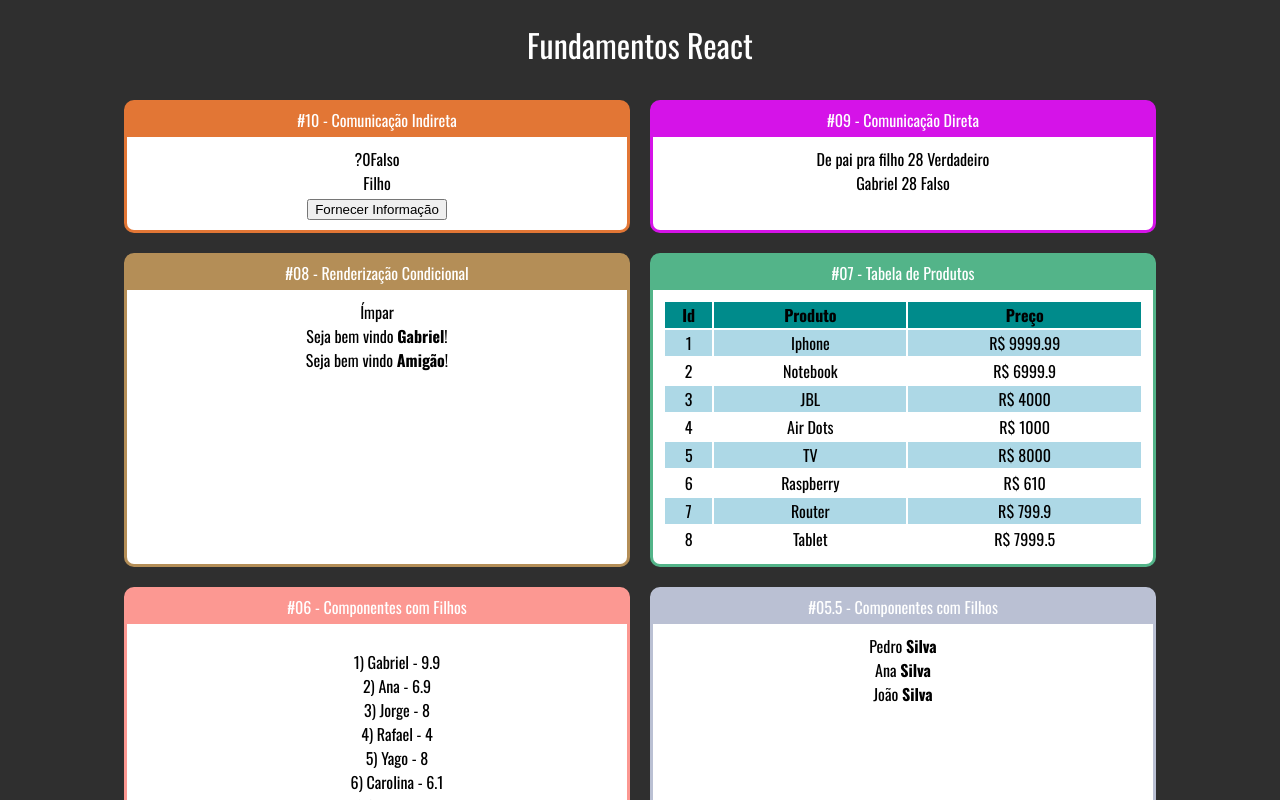
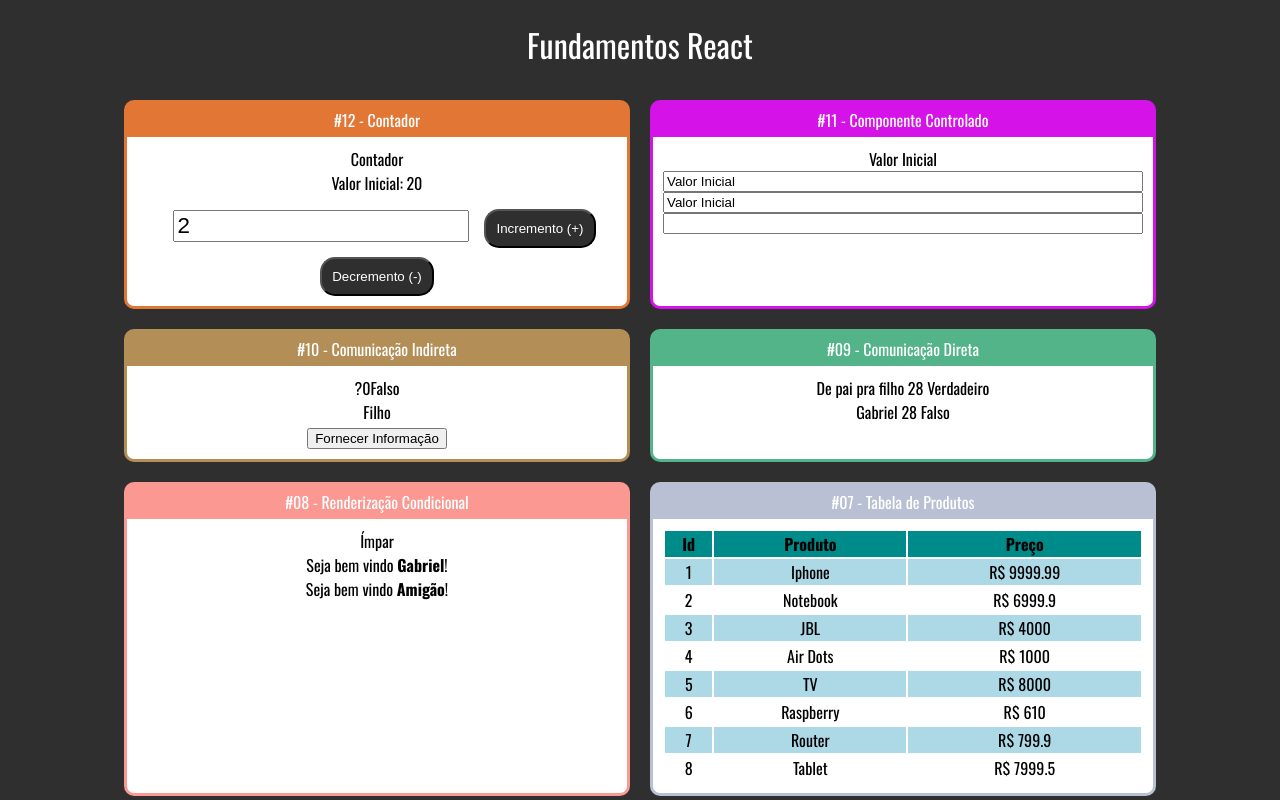
Before and after one commit to Gabones/fundamentos-react, a React (Create React App) app: page / in a window 1280 px wide. Shown: the top 800 px of the page. Built offline with nearby package versions, Linux system fonts and the light colour scheme.

Commit message:
contador class

```diff
--- a/src/App.jsx
+++ b/src/App.jsx
@@ -11,8 +11,10 @@ import FamiliaMembro from './components/basicos/FamiliaMembro'
 import Familia from './components/basicos/Familia'
 import Primeiro from './components/basicos/Primeiro'
 import ComParametro from './components/basicos/ComParametro'
+import Contador from './components/contador/Contador'
 import Fragmento from './components/basicos/Fragmento'
 import Random from './components/basicos/Random'
+import Input from './components/forms/Input'
 import Card from './components/layout/Card'
 import User from './components/condicional/User'
 
@@ -45,6 +47,12 @@ export default _ =>
     <div className="App">
         <h1>Fundamentos React</h1>
         <div className="Cards">
+            <Card titulo="#12 - Contador" color={getRandomColor()}>
+                <Contador numeroInicial={20} passo={2}></Contador>
+            </Card>
+            <Card titulo="#11 - Componente Controlado" color={getRandomColor()}>
+                <Input></Input>
+            </Card>
             <Card titulo="#10 - Comunicação Indireta" color={getRandomColor()}>
                 <IndiretaPai></IndiretaPai>
             </Card>
--- /dev/null
+++ b/src/components/contador/Contador.css
@@ -0,0 +1,11 @@
+.Contador input{
+    font-size: 1.4rem;
+    margin: 15px
+}
+
+.Contador button{
+    border-radius: 15px;
+    padding: 10px;
+    background-color: #2f2f2f;
+    color: #fff
+}
--- /dev/null
+++ b/src/components/contador/Contador.jsx
@@ -0,0 +1,27 @@
+import React, {Component} from 'react'
+import './Contador.css'
+
+class Contador extends Component {
+
+    state = {
+        numero: this.props.numeroInicial || 0,
+        passo: this.props.passo || 1
+    }
+
+    increment = () => this.setState({numero: this.state.numero + this.state.passo})
+    decrement = () => this.setState({numero: this.state.numero - this.state.passo})
+
+    setPasso = (e) => this.setState({passo: +e.target.value})
+
+    render() {
+        return <div className="Contador">
+            <div>Contador</div>
+            <div>Valor Inicial: {this.state.numero}</div>
+            <input id="passoInput" type="number" value={this.state.passo} onChange={this.setPasso}/>
+            <button onClick={this.increment}>Incremento (+)</button>
+            <button onClick={this.decrement}>Decremento (-)</button>
+        </div>
+    }
+}
+
+export default Contador
--- /dev/null
+++ b/src/components/forms/Input.jsx
@@ -0,0 +1,19 @@
+import React, { useState } from 'react'
+
+export default props => {
+
+    let [valor, setValor] = useState('Valor Inicial')
+
+    function quandoMudar(e) {
+        setValor(e.target.value)
+    }
+
+    return <div className="Input">
+        <div>{valor}</div>
+        <div style={{ display: 'flex', flexDirection: 'column'}}>
+            <input value={valor} onChange={quandoMudar}/>
+            <input value={valor} readOnly/>
+            <input value={undefined}/>
+        </div>
+    </div>
+}
```
